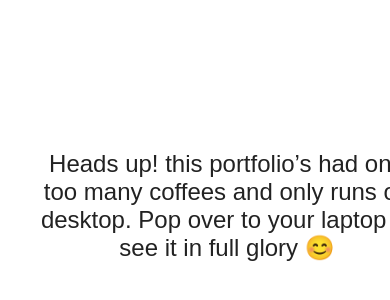
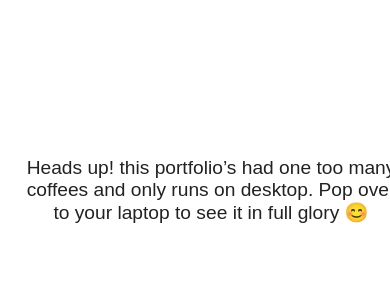
Before and after one commit to The-Olakunle1/Ola-s-Portfolio, a plain HTML site: page index.html in a window 390 px wide. Shown: the part 248-548 px from the top of the page. Drawn offline with Linux system fonts and the light colour scheme; a web font is replaced by a local one.

Commit message:
Update style.css with new changes

```diff
--- a/style.css
+++ b/style.css
@@ -201,8 +201,8 @@ p{
   background: #fff;
   color: #222;
   text-align: center;
-  font-size: 1.5rem;
-  padding: 2rem;
+  font-size: 1.2rem;
+  padding: 1rem;
 }
 
 #mobile-blocker .mobile-blocker-content {
```
